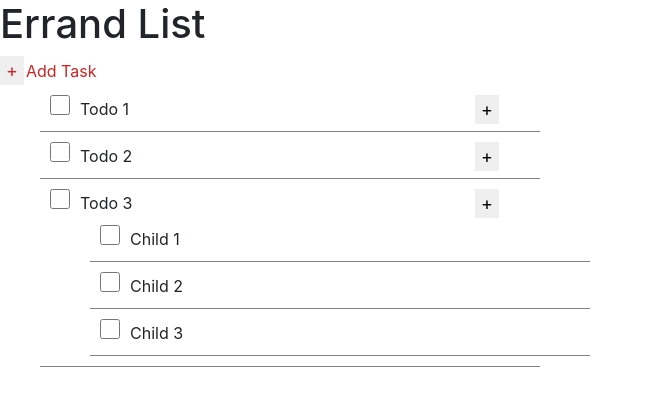
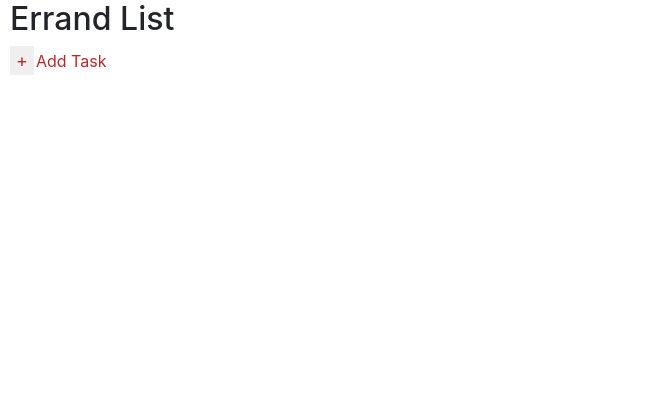
Before and after one commit to kcalumpong/Errand-List, a React (Create React App) app: page / in a window 1280 px wide. Shown: the top 406 px of the page, without its empty margins (0-653 px from the left). Built offline with nearby package versions, Linux system fonts and the light colour scheme.

Commit message:
added updated and delete method

```diff
--- a/package.json
+++ b/package.json
@@ -3,9 +3,14 @@
   "version": "0.1.0",
   "private": true,
   "dependencies": {
+    "@fortawesome/fontawesome-svg-core": "^1.2.27",
+    "@fortawesome/free-solid-svg-icons": "^5.12.1",
+    "@fortawesome/react-fontawesome": "^0.1.8",
     "@testing-library/jest-dom": "^4.2.4",
     "@testing-library/react": "^9.4.0",
     "@testing-library/user-event": "^7.2.1",
+    "font-awesome": "^4.7.0",
+    "jquery": "^3.4.1",
     "react": "^16.12.0",
     "react-dom": "^16.12.0",
     "react-scripts": "3.4.0",
--- a/src/App.css
+++ b/src/App.css
@@ -1,7 +1,68 @@
+.main-container {
+  margin-left: 10px;
+}
+
 .form-control {
   width: 30%;
+}
+
+h1 {
+  font-size: 32px;
 }
 
 ul {
   list-style: none;
 }
+
+.current-value {
+  border: hidden;
+  width: 90%;
+  height: 100%
+}
+
+.current-value:focus {
+  outline: none;
+}
+
+.input-box {
+  border: none;
+  margin-bottom: 25px;
+}
+
+.input-box:focus, .add-button:focus {
+  outline: none;
+}
+
+.input-box::placeholder {
+  color: rgb(185, 42, 42);
+}
+
+.add-button {
+  border: none;
+  color: rgb(185, 42, 42);
+  font-size: 18px;
+}
+
+.delete-button {
+  border: none;
+  position: absolute;
+  left: 325px;
+  color: rgb(36, 32, 32);
+  font-size: 14px;
+}
+
+.svg-inline--fa {
+  height: 2em;
+}
+
+.items {
+  color: rgb(48, 45, 45);
+  font-size: 18px;
+  margin-bottom: 15px;
+  border-bottom: 1px solid grey;
+  width: 350px;
+}
+
+.checkbox {
+  margin-right: 10px;
+}
--- a/src/App.js
+++ b/src/App.js
@@ -1,6 +1,6 @@
 import React, { Component } from 'react';
 import './App.css';
-import TodoList from './components/TodoList';
+import Todo from './components/Todo';
 
 class App extends Component {
 
@@ -9,7 +9,7 @@ class App extends Component {
   render() {
     return (
       <div>
-        <TodoList />
+        <Todo />
       </div>
     )
   }
--- a/src/components/Todo/index.js
+++ b/src/components/Todo/index.js
@@ -1,36 +1,117 @@
-import React from 'react';
-import './style.css';
+import React, { Component } from "react";
+import shortid from 'shortid';
 
-const Todo = (props) => {
-    return (
-        <li
-            style={{
-                textDecoration: props.todo.complete ? "line-through" : ""
-            }}
-        >
-            <input
-                className='form-checkbox'
-                type="checkbox"
-                onClick={props.parentComplete} />
-            {props.todo.text}
-            <button className="addChild" onClick={props.addChild}>+</button>
-            <ul>
-                {props.todo.children.map(child => (
-                    <li
-                        style={{
-                            textDecoration: child.complete ? "line-through" : ""
-                        }}
-                    >
-                        <input
-                            className='form-checkbox'
-                            type="checkbox"
-                            onClick={props.childComplete} />
-                        {child.text}
-                    </li>
-                ))}
-            </ul>
-        </li>
-    )
+class Todo extends Component {
+
+    input = React.createRef()
+
+    state = {
+        todos: [],
+    }
+
+
+    componentDidMount() {
+        const todos = window.localStorage.getItem("todos");
+        const parsedList = JSON.parse(todos);
+        if (todos === null) {
+            return false
+        } else {
+            this.setState({ todos: parsedList })
+        }
+    }
+
+    addTodo = () => {
+        console.log(this.state.todos);
+        const todoItems = {
+            id: shortid.generate(),
+            value: this.input.current.value,
+            complete: false
+        };
+
+        if (localStorage.getItem("todos") === null) {
+            const todos = []
+            todos.push(todoItems);
+            localStorage.setItem("todos", JSON.stringify(todos))
+        } else {
+            const todos = JSON.parse(localStorage.getItem("todos"))
+            todos.push(todoItems)
+            localStorage.setItem("todos", JSON.stringify(todos))
+        }
+        this.setState({
+            todos: JSON.parse(localStorage.getItem("todos"))
+        })
+
+    }
+
+    updateTodo = (event) => {
+        let updatedTodo = event
+
+        const todoItems = {
+             id: shortid.generate(),
+             value: updatedTodo,
+             complete: false
+         };
+
+         if (localStorage.getItem("todos") === null) {
+             const todos = []
+             todos.push(todoItems);
+             localStorage.setItem("todos", JSON.stringify(todos))
+         } else {
+             const todos = JSON.parse(localStorage.getItem("todos"))
+             todos.push(updatedTodo, todoItems)
+             localStorage.setItem("todos", JSON.stringify(todos))
+         }
+         this.setState({
+             todos: JSON.parse(localStorage.getItem("todos"))
+         })
+     };
+
+
+
+
+
+    deleteTodo = (event) => {
+        let index = event.target.getAttribute("data-key")
+        let todoValue = JSON.parse(localStorage.getItem("todos"));
+        todoValue.splice(index, 1)
+        this.setState({
+            todos: todoValue
+        });
+        localStorage.setItem("todos", JSON.stringify(todoValue))
+    }
+
+
+
+    render() {
+        return (
+            <div className="main-container">
+                <h1>Errand List</h1>
+                <div className="todo-container">
+                    {console.log(this.state)}
+                    <button onClick={this.addTodo} className="add-button" >+</button>
+                    <input className="input-box" type="text" placeholder="Add Task" ref={this.input}></input>
+                    <div>
+                        {this.state.todos.map((item, index) => {
+                            return (
+                                <div
+                                    className="items" key={item.id}>
+                                    <input type="checkbox" className="checkbox"></input>
+
+                                    <input className="current-value" name="text" onBlur={event => this.updateTodo(event.target.value, item.key)} defaultValue={item.value}></input>
+
+
+
+                                    <button onClick={this.deleteTodo} className="delete-button" value="delete" data-key={index}>X</button>
+                                </div>
+                            )
+                        })
+                        }
+                    </div>
+                </div>
+
+            </div>
+        )
+    }
 }
 
 export default Todo;
--- a/src/components/TodoForm/index.js
+++ /dev/null
@@ -1,48 +0,0 @@
-import React, { Component } from 'react';
-import "./style.css";
-import shortid from 'shortid';
-
-class TodoForm extends Component {
-
-    state = {
-        text: ""
-    };
-
-    handleChange = (event) => {
-        this.setState({
-            [event.target.name]: event.target.value
-        })
-    }
-
-    handleSubmit = (event) => {
-        event.preventDefault();
-        this.props.onSubmit({
-            id: shortid.generate(),
-            text: this.state.text,
-            complete: false,
-            children: []
-        });
-        this.setState({
-            text: ""
-        });
-    };
-
-    render() {
-        return (
-            <div className="todoForm">
-                <h1>Errand List</h1>
-                <form onSubmit={this.handleSubmit}>
-                    <button className="addTask">+</button>
-                    <input
-                        name="text"
-                        value={this.state.text}
-                        onChange={this.handleChange}
-                        placeholder="Add Task">
-                    </input>
-                </form>
-            </div>
-        )
-    }
-}
-
-export default TodoForm;
--- a/src/components/TodoForm/style.css
+++ /dev/null
@@ -1,28 +0,0 @@
-.addTask {
-    color: rgb(207, 34, 34);
-    font-size: 18px;
-    border: none;
-}
-
-input::placeholder {
-    color: rgb(207, 34, 34);
-}
-
-input {
-    border: none;
-}
-
-input:focus, button:focus {
-    outline: none;
-}
-
-.addChild {
-    position: absolute;
-    left: 475px;
-    border: none;
-    font-size: 18px;
-}
-
-input .form-checkbox {
-    width: 200px;
-}
--- a/src/components/TodoList/index.js
+++ /dev/null
@@ -1,114 +0,0 @@
-import React, { Component } from 'react';
-import TodoForm from '../TodoForm';
-import Todo from '../Todo';
-import shortid from 'shortid';
-
-class TodoList extends Component {
-
-    state = {
-        todos: [
-            {
-                id: shortid.generate(),
-                text: "Todo 1",
-                complete: false,
-                children: []
-            },
-            {
-                id: shortid.generate(),
-                text: "Todo 2",
-                complete: false,
-                children: []
-            },
-            {
-                id: shortid.generate(),
-                text: "Todo 3",
-                complete: false,
-                children: [
-                    {
-                        id: shortid.generate(),
-                        text: "Child 1",
-                        complete: false,
-                    },
-                    {
-                        id: shortid.generate(),
-                        text: "Child 2",
-                        complete: false,
-                    },
-                    {
-                        id: shortid.generate(),
-                        text: "Child 3",
-                        complete: false,
-                    }
-                ]
-            }
-        ]
-    };
-
-    addTodo = todo => {
-        this.setState(state => ({
-            todos: [todo, ...state.todos]
-        }));
-        console.log("Hey", this.state)
-    };
-
-    addChild = () => {
-        console.log("Why do I suck")
-        return (
-            <div></div>
-        )
-    }
-
-    parentComplete = (parentId) => {
-        console.log("Parent", parentId);
-        this.setState({
-            todos: this.state.todos.map(todo => {
-                if (todo.id === parentId) {
-                    return {
-                        ...todo,
-                        complete: !todo.complete
-                    }
-                } else {
-                    return todo;
-                }
-            })
-        })
-    }
-
-    childComplete = (childId) => {
-        console.log("hitting");
-        this.setState({
-            todos: this.state.todos.map(child => {
-                if (child.children.id === childId) {
-                    return {
-                        ...child,
-                        complete: !child.children.complete
-                    }
-                } else {
-                    return child;
-                }
-            })
-        })
-    }
-
-    render() {
-        return (
-
-            <div className="todo-header">
-                <TodoForm onSubmit={this.addTodo} />
-                <ul>
-                    {this.state.todos.map((todo, i) => (
-                        <Todo
-                            key={todo.id}
-                            className={i}
-                            parentComplete={() => this.parentComplete(todo.id)}
-                            childComplete={() => this.childComplete(todo.id)}
-                            todo={todo}
-                            addChild={this.addChild}
-                        />
-                    ))}
-                </ul>
-            </div>
-        );
-    }
-}
-export default TodoList;
```
Also changed, not shown: src/components/SubTodo/index.js (deleted, +0 -9 lines), src/setupTests.js (deleted, +0 -5 lines), src/components/Todo/style.css (line endings or trailing spaces), src/components/TodoList/style.css (deleted), 1 other file (tests, documents, lock files or other folders).
